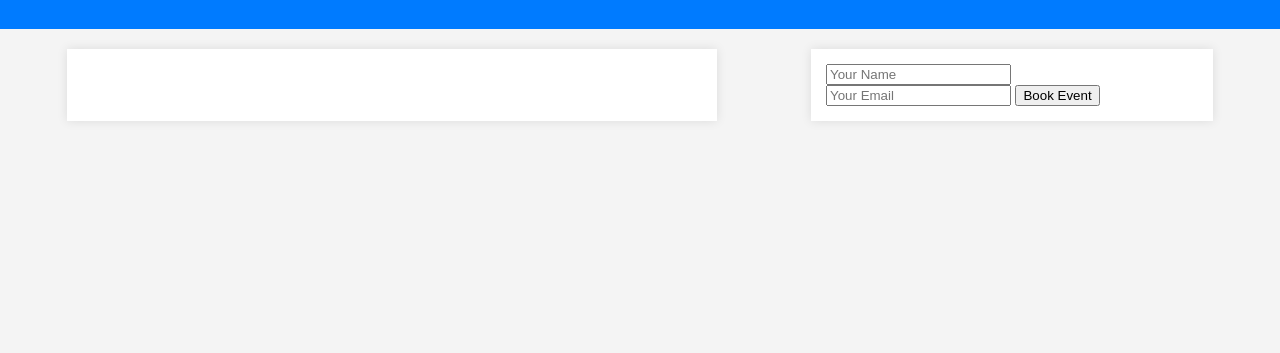
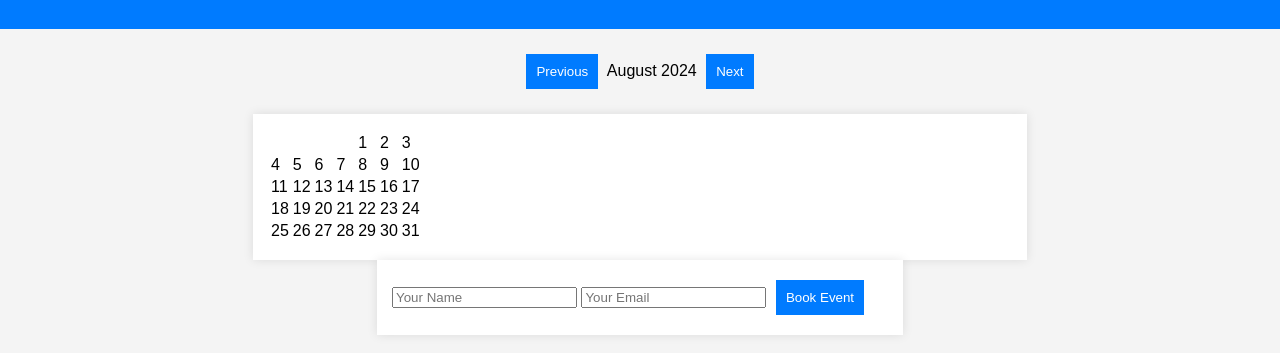
Before and after one commit to AyushMali-17/EventPlanner, a plain HTML site: page index.html in a window 1280 px wide. Shown: the part 71-424 px from the top of the page. Drawn offline with Linux system fonts and the light colour scheme.

Commit message:
just started -2

```diff
--- a/index.html
+++ b/index.html
@@ -1,4 +1,3 @@
-<!-- index.html -->
 <!DOCTYPE html>
 <html lang="en">
 <head>
@@ -12,6 +11,11 @@
         <h1>Book Your Event</h1>
     </header>
     <main>
+        <div id="calendar-nav">
+            <button id="prev-month">Previous</button>
+            <span id="month-year"></span>
+            <button id="next-month">Next</button>
+        </div>
         <div id="calendar"></div>
         <form id="booking-form">
             <input type="text" id="name" placeholder="Your Name" required>
--- a/script.js
+++ b/script.js
@@ -1,15 +1,57 @@
-/* script.js */
 document.addEventListener('DOMContentLoaded', function() {
     const calendarContainer = document.getElementById('calendar');
-    const today = new Date();
-    const currentMonth = today.getMonth();
-    const currentYear = today.getFullYear();
+    let currentMonth = new Date().getMonth();
+    let currentYear = new Date().getFullYear();
 
-    function displayCalendar(month, year) {
-        // Basic function to display days of the month
-        calendarContainer.innerHTML = ''; // Clear previous calendar
-        // Generate calendar grid here
+    function updateCalendar(month, year) {
+        const monthNames = ["January", "February", "March", "April", "May", "June",
+                            "July", "August", "September", "October", "November", "December"];
+        const daysInMonth = new Date(year, month + 1, 0).getDate();
+        const firstDay = new Date(year, month).getDay();
+
+        let calendarHTML = '<table><tr>';
+        for (let i = 0; i < daysInMonth; i++) {
+            if (i === 0) {
+                calendarHTML += '<tr>' + '<td>'.repeat(firstDay);
+            }
+            calendarHTML += `<td class="calendar-day" data-date="${i + 1}">${i + 1}</td>`;
+            if ((i + firstDay) % 7 === 6) { // End of week
+                calendarHTML += '</tr><tr>';
+            }
+        }
+        calendarHTML += '</tr></table>';
+        calendarContainer.innerHTML = calendarHTML;
+        document.getElementById('month-year').textContent = `${monthNames[month]} ${year}`;
     }
 
-    displayCalendar(currentMonth, currentYear);
+    document.getElementById('prev-month').addEventListener('click', function() {
+        currentMonth--;
+        if (currentMonth < 0) {
+            currentMonth = 11;
+            currentYear--;
+        }
+        updateCalendar(currentMonth, currentYear);
+    });
+
+    document.getElementById('next-month').addEventListener('click', function() {
+        currentMonth++;
+        if (currentMonth > 11) {
+            currentMonth = 0;
+            currentYear++;
+        }
+        updateCalendar(currentMonth, currentYear);
+    });
+
+    document.getElementById('booking-form').addEventListener('submit', function(event) {
+        event.preventDefault();
+        const name = document.getElementById('name').value;
+        const email = document.getElementById('email').value;
+        if (name && email) {
+            alert('Booking successful for ' + name);
+        } else {
+            alert('Please fill in all fields.');
+        }
+    });
+
+    updateCalendar(currentMonth, currentYear);
 });
--- a/styles.css
+++ b/styles.css
@@ -1,4 +1,3 @@
-/* styles.css */
 body, html {
     font-family: Arial, sans-serif;
     margin: 0;
@@ -16,18 +15,36 @@ header {
 main {
     padding: 20px;
     display: flex;
-    justify-content: space-around;
+    flex-direction: column;
+    align-items: center;
 }
 
 #calendar {
-    width: 50%;
+    width: 60%;
     background-color: white;
     padding: 15px;
     box-shadow: 0 0 10px rgba(0,0,0,0.1);
 }
 
+#calendar-nav {
+    text-align: center;
+    margin-bottom: 20px;
+}
+
+button {
+    padding: 10px;
+    margin: 5px;
+    background-color: #007BFF;
+    color: white;
+    border: none;
+    cursor: pointer;
+}
+button:hover {
+    background-color: #0056b3;
+}
+
 #booking-form {
-    width: 30%;
+    width: 40%;
     background-color: white;
     padding: 15px;
     box-shadow: 0 0 10px rgba(0,0,0,0.1);
```
